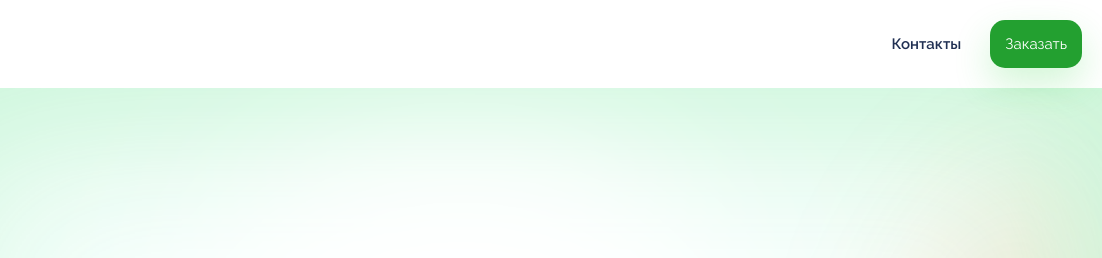
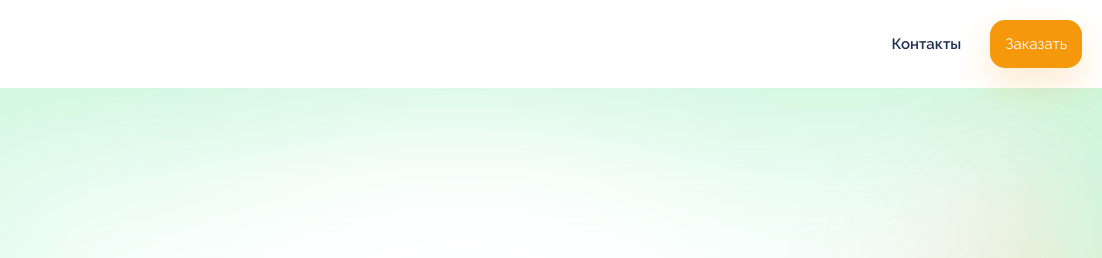
Before and after one commit to Mirved64/green-corp-landing, a plain HTML site: page index.html in a window 1280 px wide. In both pictures the pointer is over the button "Заказать". Shown: the top 258 px of the page, 178-1280 px from the left. Drawn offline with Linux system fonts and the light colour scheme.

Commit message:
Добавил анимацию на кнопки

```diff
--- a/main.css
+++ b/main.css
@@ -153,3 +153,9 @@ input {
 select {
   appearance: none;
 }
+
+button:hover {
+  background-color: #f6980c;
+  box-shadow: 0 16px 36px rgba(246 152 12 / 20%);
+  transition: background-color 0.3s ease-in;
+}
```
